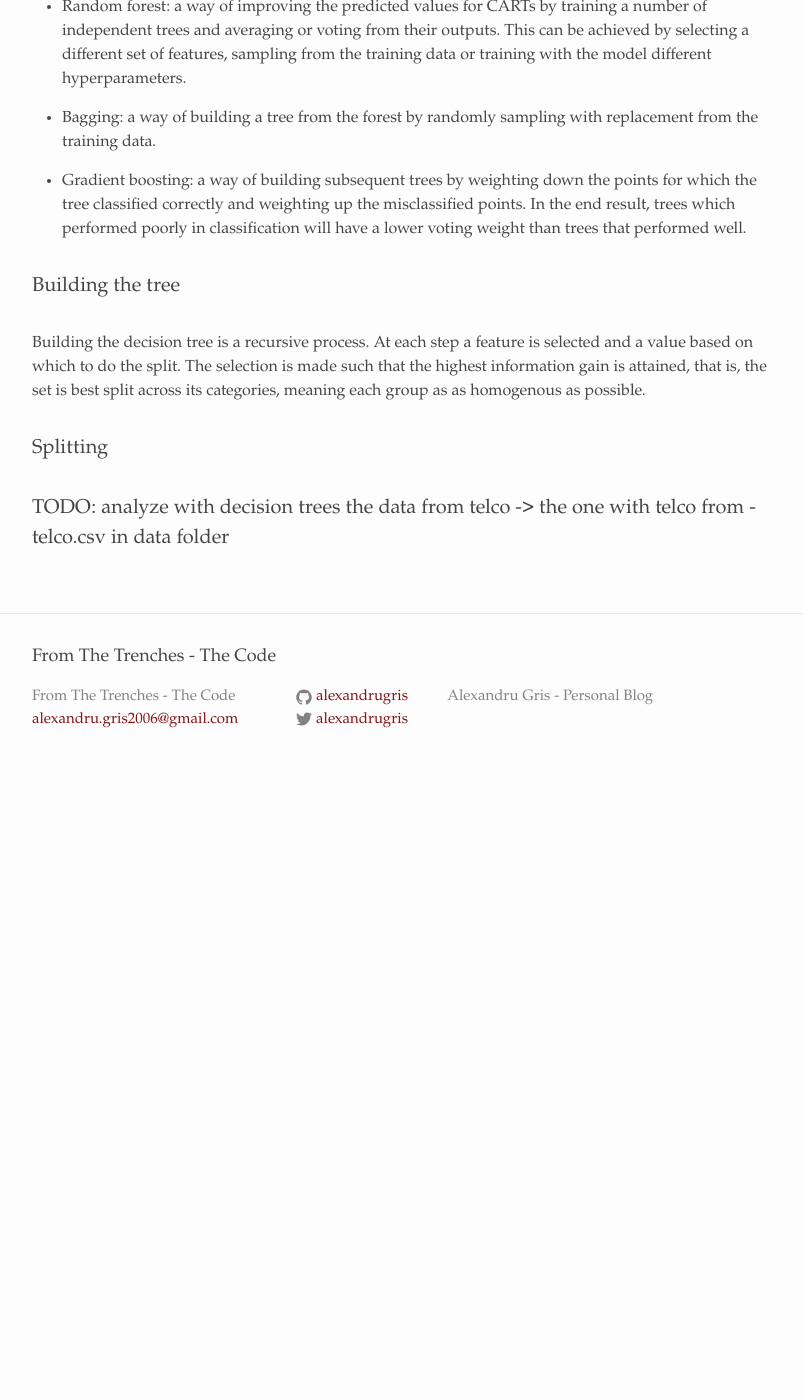
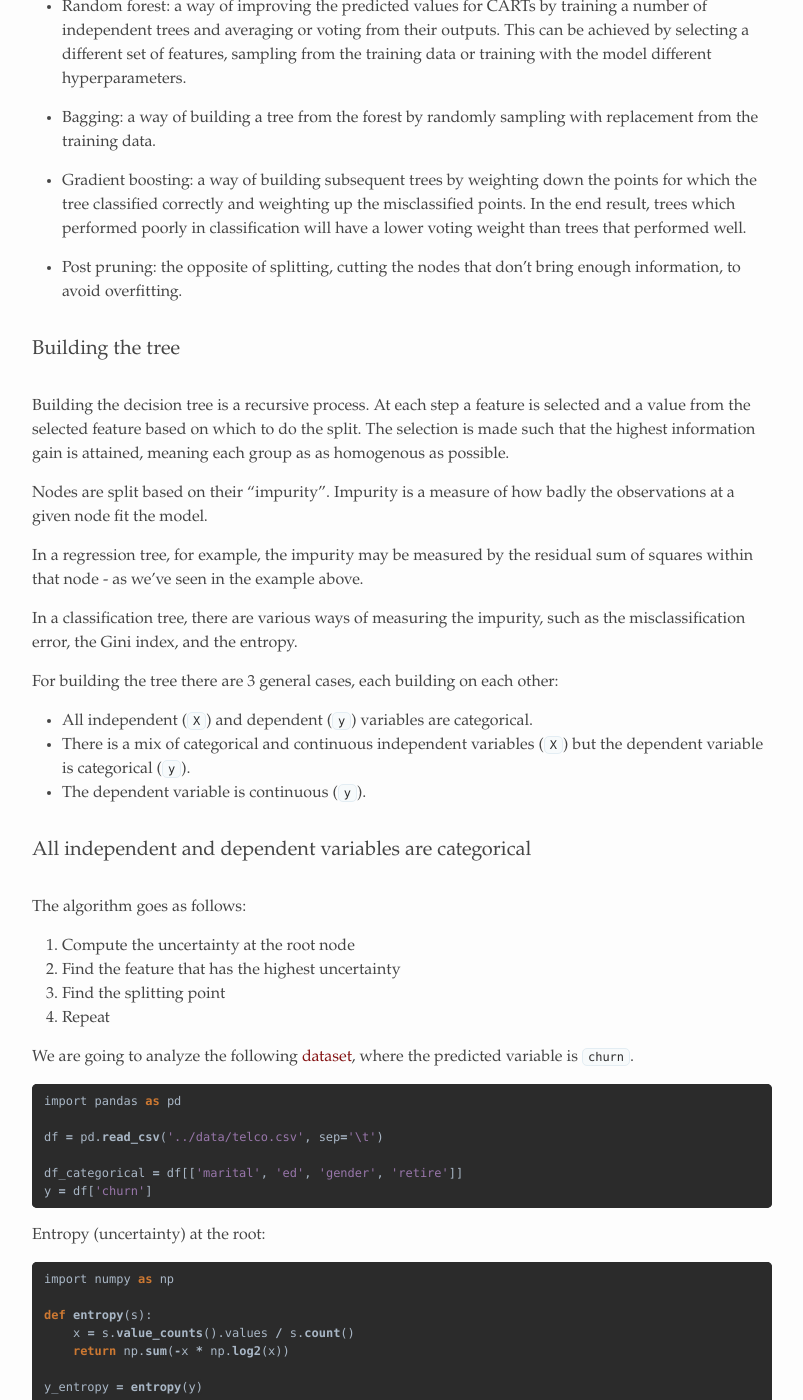
Before and after one commit to alexandrugris/my-jekyll-tech-blog, a Jekyll site: the page built from MyBlog/_posts/2019-12-01-decision-trees.markdown, in a window 1280 px wide and 1400 px high, scrolled down 2860 px. Shown: the whole window, without its empty margins (238-1041 px from the left). Built offline with Jekyll 4.4.1, drawn with Linux system fonts in a browser that asks for light colours; before the commit the page ends 3651 px from its top, so only the background shows below that; some of the changed text lies outside the part shown.

Commit message:
added entropy gain calculation for features

````diff
--- a/MyBlog/_posts/2019-12-01-decision-trees.markdown
+++ b/MyBlog/_posts/2019-12-01-decision-trees.markdown
@@ -68,11 +68,82 @@
 
 - Gradient boosting: a way of building subsequent trees by weighting down the points for which the tree classified correctly and weighting up the misclassified points. In the end result, trees which performed poorly in classification will have a lower voting weight than trees that performed well.
 
+- Post pruning: the opposite of splitting, cutting the nodes that don't bring enough information, to avoid overfitting.
+
 ### Building the tree
 
-Building the decision tree is a recursive process. At each step a feature is selected and a value based on which to do the split. The selection is made such that the highest information gain is attained, that is, the set is best split across its categories, meaning each group as as homogenous as possible.
+Building the decision tree is a recursive process. At each step a feature is selected and a value from the selected feature based on which to do the split. The selection is made such that the highest information gain is attained, meaning each group as as homogenous as possible.
 
+Nodes are split based on their “impurity”. Impurity is a measure of how badly the observations at a given node fit the model.
 
-### Splitting
+In a regression tree, for example, the impurity may be measured by the residual sum of squares within that node - as we've seen in the example above.
 
-### TODO: analyze with decision trees the data from telco -> the one with telco from  - telco.csv in data folder
+In a classification tree, there are various ways of measuring the impurity, such as the misclassification error, the Gini index, and the entropy.
+
+For building the tree there are 3 general cases, each building on each other:
+
+- All independent (`X`) and dependent (`y`) variables are categorical.
+- There is a mix of categorical and continuous independent variables (`X`) but the dependent variable is categorical (`y`).
+- The dependent variable is continuous (`y`).
+
+### All independent and dependent variables are categorical
+
+The algorithm goes as follows:
+
+1. Compute the uncertainty at the root node
+2. Find the feature that has the highest uncertainty
+3. Find the splitting point
+4. Repeat
+
+We are going to analyze the following [dataset](({{site.url}}/assets/telco.csv)), where the predicted variable is `churn`.
+
+```python
+import pandas as pd
+
+df = pd.read_csv('../data/telco.csv', sep='\t')
+
+df_categorical = df[['marital', 'ed', 'gender', 'retire']]
+y = df['churn']
+```
+
+Entropy (uncertainty) at the root:
+
+```python
+import numpy as np
+
+def entropy(s):
+    x = s.value_counts().values / s.count()
+    return np.sum(-x * np.log2(x))
+
+y_entropy = entropy(y)
+```
+
+Calculating the entropy reduction if we split by each feature:
+
+```python
+for c in df_categorical.columns:
+
+    ct = pd.crosstab(df_categorical[c], y, normalize='index')
+
+    # compute entropy for each of classes
+    entp = pd.DataFrame(np.sum(-np.log2(ct.values) * ct.values, axis=1))
+    entp.index = ct.index
+    entp = entp.T[sorted(entp.T.columns)].values.flatten()
+
+    # compute weights for each of the classes
+    w = pd.DataFrame(df_categorical[c].value_counts() / df_categorical[c].count()).T
+    w = w[sorted(w.columns)].values.flatten()
+
+    # normalize for size of the population to get the weighted entropy
+    weighted_entropy = np.dot(entp, w)
+
+    print(f'Entropy for {c} is {weighted_entropy}, reduction in entropy is {y_entropy - weighted_entropy}')
+```
+
+Given the results below, we would choose feature `ed` for split as it gives the highest entropy decrease.
+
+![Feature selection]({{site.url}}/assets/decision_trees_2.png)
+
+Broken down into individual steps, for the variable `ed` the intermediate results from each step are shown in the image below:
+
+![Entropy gain]({{site.url}}/assets/decision_trees_3.png)
````
Also changed, not shown: MyBlog/assets/decision_trees_2.png (added), MyBlog/assets/decision_trees_3.png (added).
